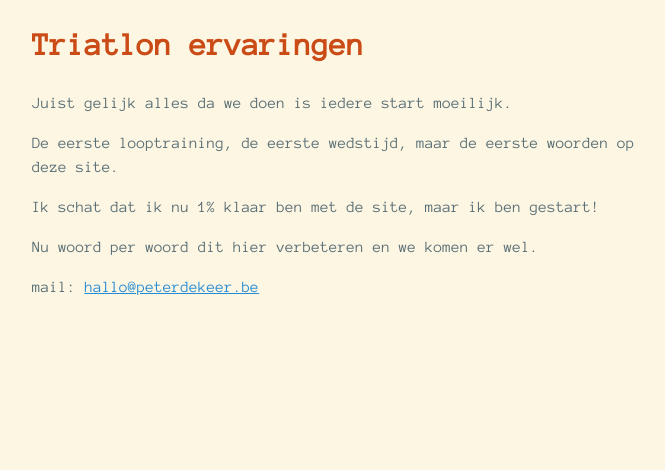
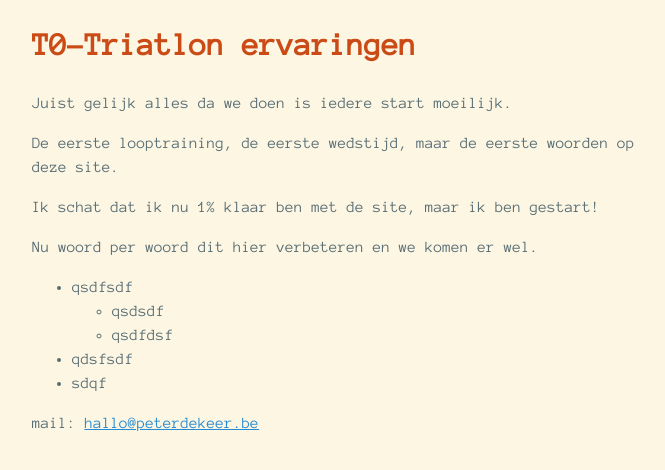
Before and after one commit to PeterDeKeer/PeterDeKeer.github.io, a Jekyll site: the page built from index.md, in a window 1280 px wide. Shown: the top 470 px of the page, without its empty margins (288-953 px from the left). Built offline with Jekyll 4.4.1, drawn with Linux system fonts in a browser that asks for light colours.

Commit message:
Update index.md

```diff
--- a/index.md
+++ b/index.md
@@ -1,5 +1,5 @@
 ---
-title: Triatlon ervaringen
+title: T0-Triatlon ervaringen
 ---
 Juist gelijk alles da we doen is iedere start moeilijk.
 
@@ -8,3 +8,9 @@ De eerste looptraining, de eerste wedstijd, maar de eerste woorden op deze site.
 Ik schat dat ik nu 1% klaar ben met de site, maar ik ben gestart!
 
 Nu woord per woord dit hier verbeteren en we komen er wel.
+
+* qsdfsdf
+  * qsdsdf
+  * qsdfdsf
+* qdsfsdf
+* sdqf
```
